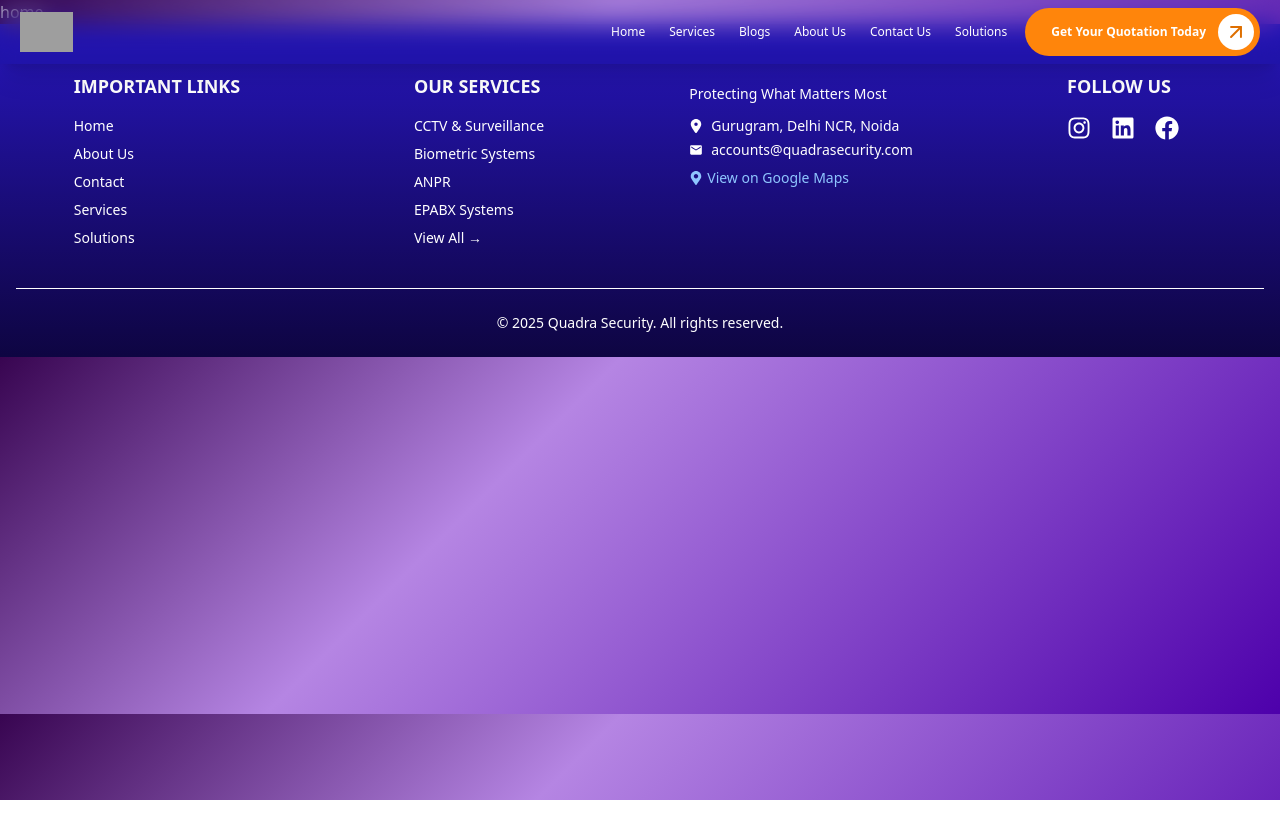
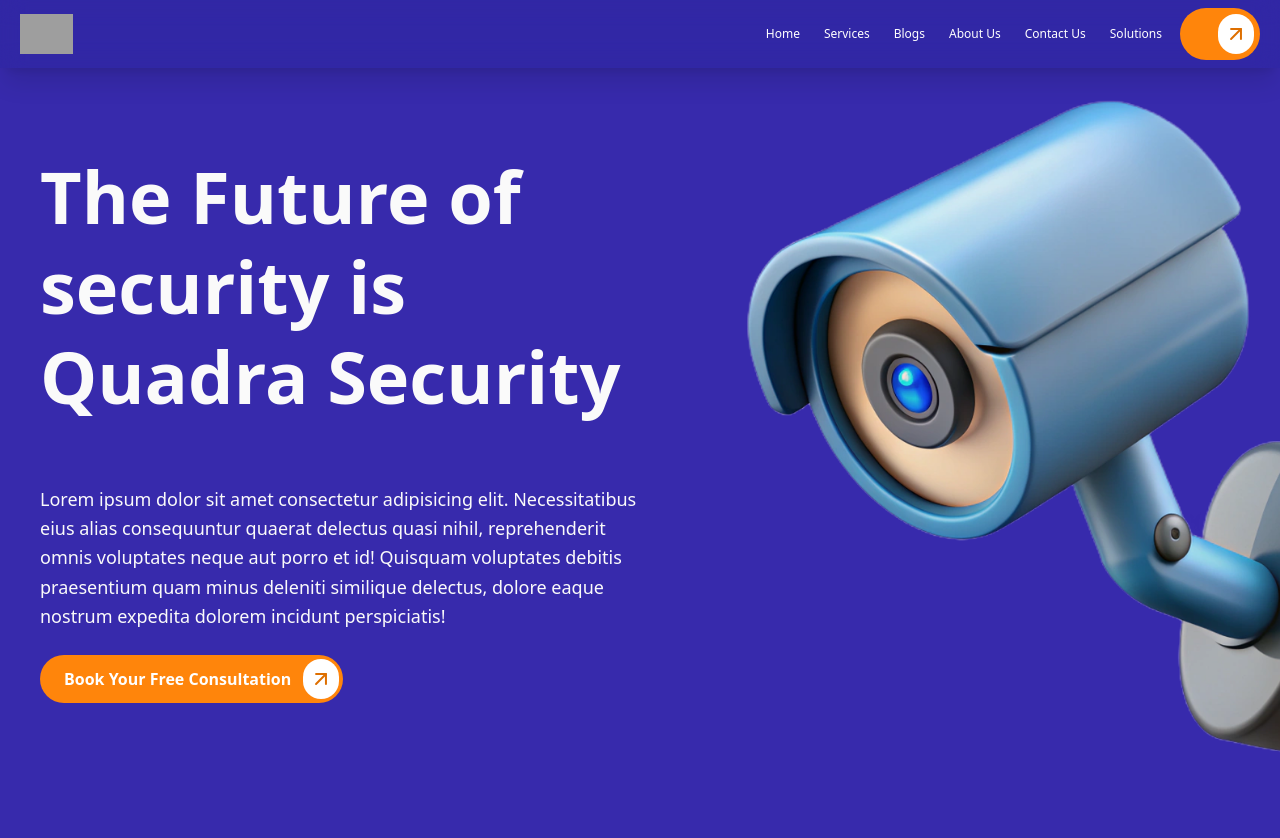
Before and after one commit to quadra-dev/QudraSecurityV2, a Next.js app: page / in a window 1280 px wide. Shown: the top 838 px of the page. Before the commit the page ends 800 px from the top, so only its background shows below. Built offline with nearby package versions, Linux system fonts and the light colour scheme; grey boxes are pictures that could not be loaded.

Commit message:
home hero section done

```diff
--- a/src/app/layout.tsx
+++ b/src/app/layout.tsx
@@ -19,7 +19,7 @@
       <body className={`${inter.variable} text-theme-white bg-solution-purple`}>
         <NavigationMenu />
         {children}
-        <Footer />
+        {/* <Footer /> */}
       </body>
     </html>
   );
--- a/src/app/page.tsx
+++ b/src/app/page.tsx
@@ -1,9 +1,10 @@
+import HomeHero from "@/components/Hero/HomeHero";
 
 
 export default function Home() {
   return (
-    <div className="h-auto w-full ">
-      home
+    <div>
+      <HomeHero/>
     </div>
   );
 }
--- /dev/null
+++ b/src/components/Hero/HomeHero.tsx
@@ -0,0 +1,43 @@
+import OrangeButton from "@/components/buttons/OrangeButton";
+import Image from "next/image";
+
+export default function HomeHero() {
+  return (
+    <section className="min-h-screen bg-indigo-800 w-full flex flex-col md:flex-row justify-between items-center px-6  md:px-0  md:pl-10 py-10">
+      {/* Left Content */}
+      <div className="lg:w-1/2 w-full text-center md:text-left space-y-6">
+        <h1 className="text-4xl sm:text-5xl md:text-6xl lg:text-7xl font-bold lg:pb-10 leading-tight">
+          The Future of <br className="hidden md:block" />security is <br className="hidden md:block" /> Quadra Security
+        </h1>
+        <p className="text-sm sm:text-base md:text-lg leading-relaxed">
+          Lorem ipsum dolor sit amet consectetur adipisicing elit. Necessitatibus eius alias consequuntur quaerat delectus quasi nihil, reprehenderit omnis voluptates neque aut porro et id! Quisquam voluptates debitis praesentium quam minus deleniti similique delectus, dolore eaque nostrum expedita dolorem incidunt perspiciatis!
+        </p>
+        <div className="flex justify-center md:justify-start">
+          <OrangeButton text="Book Your Free Consultation" />
+        </div>
+      </div>
+
+      {/* Right Image */}
+      <div className="mt-8 md:mt-0 hidden  md:flex justify-center md:justify-end lg:w-1/2 w-full">
+        <Image
+          src="/HomeImages/HomeHeroImage.png"
+          alt="blue camera"
+          width={600}
+          height={600}
+          className="max-w-full h-auto"
+          priority
+        />
+      </div>
+      <div className="md:hidden">
+        <Image
+          src="/HomeImages/HomeHeroImageMobile.png"
+          alt="blue camera"
+          width={300}
+          height={300}
+          className="max-w-full h-auto"
+          priority
+        />
+      </div>
+    </section>
+  );
+}
--- a/src/components/buttons/OrangeButton.tsx
+++ b/src/components/buttons/OrangeButton.tsx
@@ -1,8 +1,13 @@
 "use client";
 import { motion } from "framer-motion";
 import { ArrowRight } from "lucide-react";
+import React from "react";
 
-const OrangeButton: React.FC = () => {
+interface OrangeButtonProps {
+  text: string;
+}
+
+const OrangeButton: React.FC<OrangeButtonProps> = ({ text }) => {
   return (
     <motion.button
       className="group flex items-center gap-3 bg-[#FF850B] text-white p-1 rounded-full relative overflow-hidden"
@@ -10,14 +15,14 @@
       initial="rest"
       animate="rest"
     >
-      <span className="font-semibold pl-5">Get Your Quotation Today</span>
+      <span className="font-semibold pl-5">{text}</span>
 
       {/* Animated Circle */}
       <motion.div
-        className="relative w-9 h-9 bg-white rounded-full flex items-center justify-center overflow-hidden"
+        className="relative w-9 h-10 bg-white rounded-full flex items-center justify-center overflow-hidden"
         variants={{
           rest: { scale: 1 },
-          hover: { scale: 0.90 },
+          hover: { scale: 0.9 },
         }}
         transition={{ type: "spring", stiffness: 300, damping: 15 }}
       >
@@ -26,20 +31,12 @@
           className="absolute text-[#DE6F00]"
           style={{ rotate: -45 }}
           variants={{
-            rest: {
-              opacity: 1,
-              x: 0,
-              y: 0
-            },
-            hover: {
-              opacity: 0,
-              x: 4,
-              y: -4
-            }
+            rest: { opacity: 1, x: 0, y: 0 },
+            hover: { opacity: 0, x: 4, y: -4 },
           }}
           transition={{
             duration: 0.15,
-            ease: "easeOut"
+            ease: "easeOut",
           }}
         >
           <ArrowRight size={24} />
@@ -50,21 +47,13 @@
           className="absolute text-[#DE6F00]"
           style={{ rotate: -45 }}
           variants={{
-            rest: {
-              opacity: 0,
-              x: -4,
-              y: 4
-            },
-            hover: {
-              opacity: 1,
-              x: 0,
-              y: 0
-            }
+            rest: { opacity: 0, x: -4, y: 4 },
+            hover: { opacity: 1, x: 0, y: 0 },
           }}
           transition={{
             duration: 0.15,
             delay: 0.1, // Delay to start after first arrow begins leaving
-            ease: "easeOut"
+            ease: "easeOut",
           }}
         >
           <ArrowRight size={24} />
```
Also changed, not shown: public/HomeImages/HomeHeroImage.png (added), public/HomeImages/HomeHeroImageMobile.png (added).
